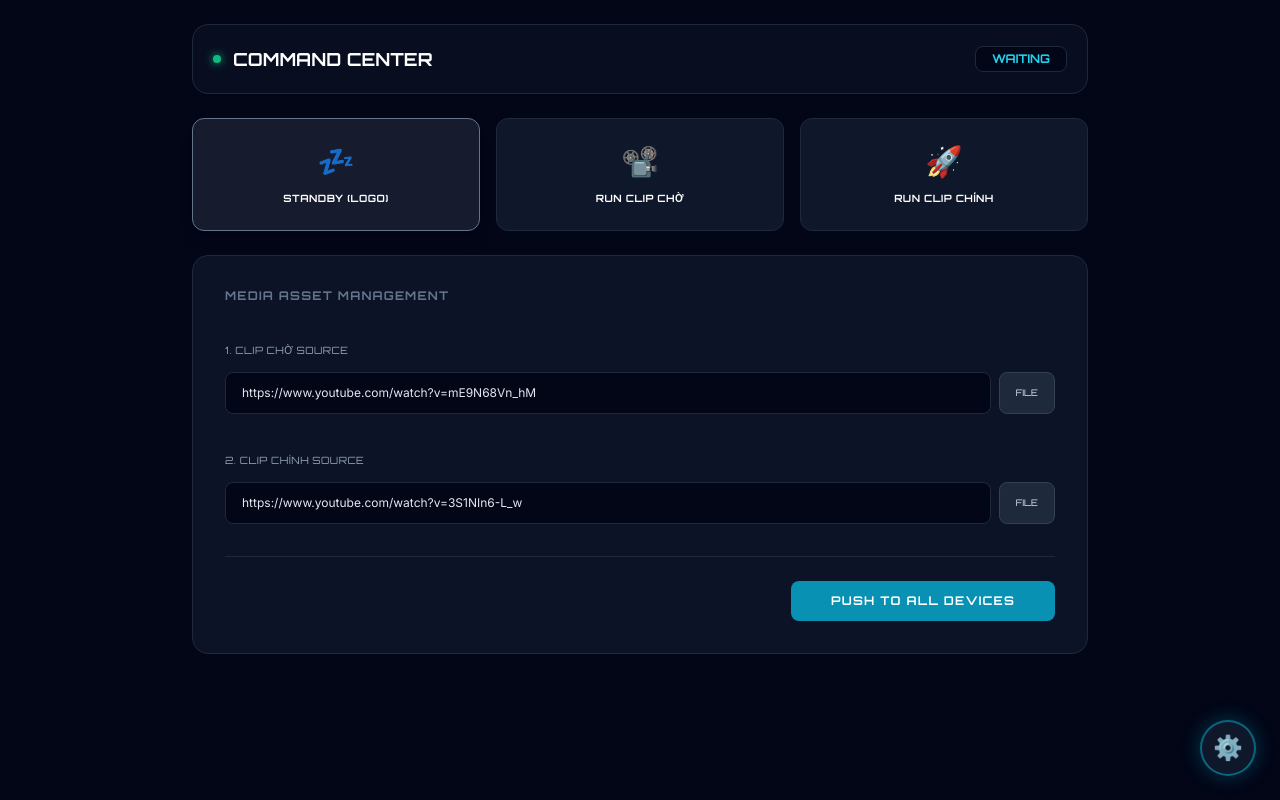
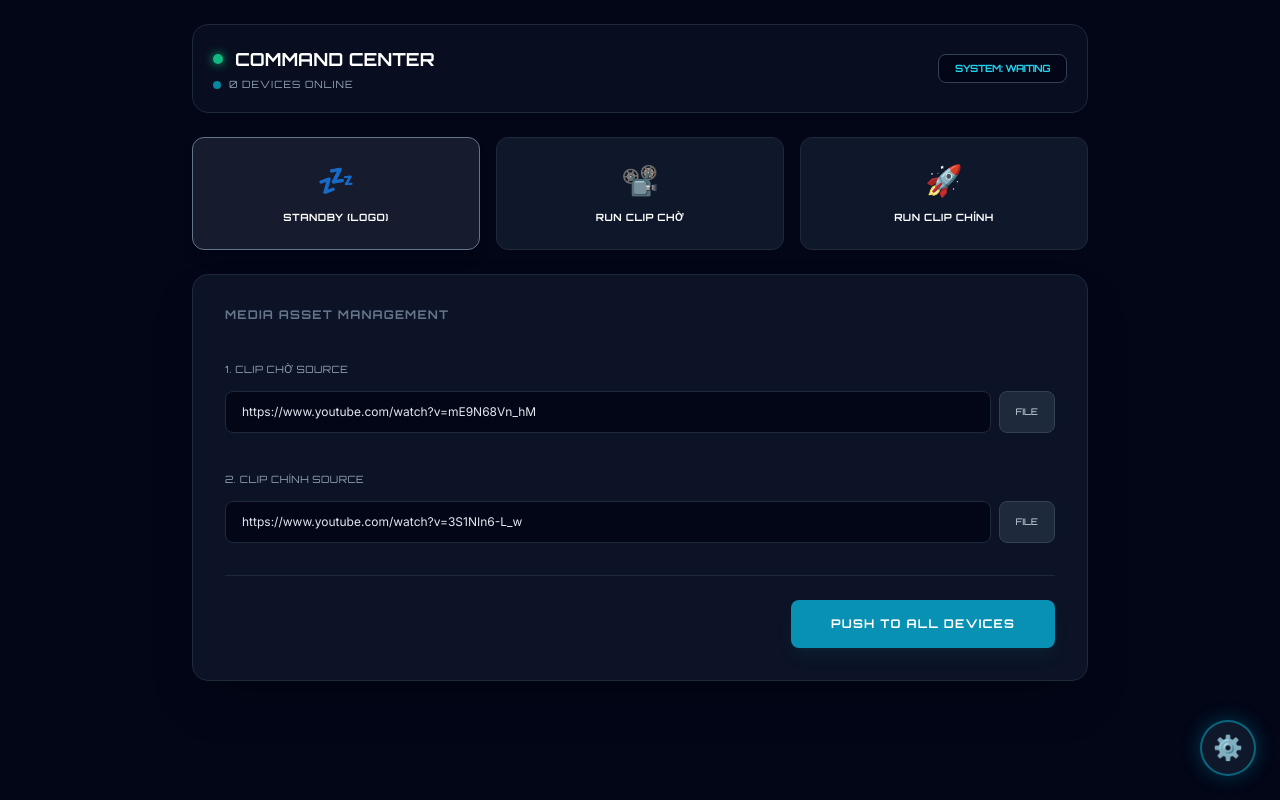
Before and after one commit to tranthienquy/KickOff_App, a React (Vite) app: page /#/admin in a window 1280 px wide. Built offline with nearby package versions, Linux system fonts and the light colour scheme; no server answers; the database is empty.

Commit message:
feat: Track active devices and display count
Implement device tracking in Firebase to monitor connected clients and the admin dashboard. Add a listener to display the count of active devices on the admin view.

```diff
--- a/components/AdminView.tsx
+++ b/components/AdminView.tsx
@@ -1,11 +1,12 @@
 
 import React, { useState, useEffect, useRef } from 'react';
 import { AppState, EventStatus } from '../types.ts';
-import { syncState, updateStatus, updateUrls, resetSystem, isFirebaseConnected, storage } from '../services/firebase.ts';
+import { syncState, updateStatus, updateUrls, isFirebaseConnected, storage, syncDeviceCount, trackDevice } from '../services/firebase.ts';
 import { ref as sRef, uploadBytesResumable, getDownloadURL } from 'firebase/storage';
 
 const AdminView: React.FC = () => {
   const [state, setState] = useState<AppState | null>(null);
+  const [deviceCount, setDeviceCount] = useState(0);
   const [countdownUrl, setCountdownUrl] = useState('');
   const [activatedUrl, setActivatedUrl] = useState('');
   const [isUpdating, setIsUpdating] = useState(false);
@@ -17,13 +18,24 @@ const AdminView: React.FC = () => {
   const activatedInputRef = useRef<HTMLInputElement>(null);
 
   useEffect(() => {
-    const unsubscribe = syncState((newState) => {
+    // Admin cũng tính là 1 thiết bị kết nối
+    trackDevice();
+
+    const unsubscribeState = syncState((newState) => {
       setState(newState);
-      setPendingStatus(null); // Reset trạng thái chờ khi Firebase đã cập nhật
+      setPendingStatus(null);
       if (!countdownUrl) setCountdownUrl(newState.countdownUrl);
       if (!activatedUrl) setActivatedUrl(newState.activatedUrl);
     });
-    return () => unsubscribe();
+
+    const unsubscribeDevices = syncDeviceCount((count) => {
+      setDeviceCount(count);
+    });
+
+    return () => {
+      unsubscribeState();
+      unsubscribeDevices();
+    };
   }, []);
 
   const handleStatusChange = async (status: EventStatus) => {
@@ -72,17 +84,24 @@ const AdminView: React.FC = () => {
     <div className="min-h-screen bg-[#020617] text-slate-200 font-inter p-4 md:p-6 pb-24">
       <div className="max-w-4xl mx-auto space-y-6">
 
-        <div className="flex justify-between items-center p-5 bg-slate-900/50 border border-slate-800 rounded-2xl">
-          <h1 className="text-lg font-orbitron font-bold text-white flex items-center gap-3">
-            <span className={`w-2 h-2 rounded-full ${connected ? 'bg-emerald-500 shadow-[0_0_8px_#10b981]' : 'bg-red-500'}`}></span>
-            COMMAND CENTER
-          </h1>
-          <div className="px-4 py-1 bg-slate-950 border border-slate-800 rounded-lg text-cyan-400 font-orbitron text-xs font-bold uppercase">
-            {state.status}
+        <div className="flex flex-col md:flex-row justify-between items-start md:items-center gap-4 p-5 bg-slate-900/50 border border-slate-800 rounded-2xl">
+          <div className="space-y-1">
+            <h1 className="text-lg font-orbitron font-bold text-white flex items-center gap-3">
+              <span className={`w-2.5 h-2.5 rounded-full ${connected ? 'bg-emerald-500 shadow-[0_0_10px_#10b981]' : 'bg-red-500'}`}></span>
+              COMMAND CENTER
+            </h1>
+            <div className="flex items-center gap-2 text-slate-400">
+              <span className="inline-block w-2 h-2 rounded-full bg-cyan-500 animate-pulse"></span>
+              <span className="text-[10px] font-orbitron uppercase tracking-widest">
+                {deviceCount} DEVICES ONLINE
+              </span>
+            </div>
+          </div>
+          <div className="px-4 py-1.5 bg-slate-950 border border-slate-700 rounded-lg text-cyan-400 font-orbitron text-[10px] font-bold uppercase tracking-tighter">
+            System: {state.status}
           </div>
         </div>
 
-        {/* Nút điều khiển với phản hồi tức thì */}
         <div className="grid grid-cols-1 md:grid-cols-3 gap-4">
           {[
             { id: EventStatus.WAITING, label: 'STANDBY (LOGO)', icon: '💤', color: 'slate' },
@@ -105,7 +124,7 @@ const AdminView: React.FC = () => {
           ))}
         </div>
 
-        <div className="bg-slate-900/80 border border-slate-800 rounded-2xl p-6 md:p-8 space-y-8">
+        <div className="bg-slate-900/80 border border-slate-800 rounded-2xl p-6 md:p-8 space-y-8 shadow-2xl">
           <h2 className="text-xs font-orbitron font-bold text-slate-500 uppercase tracking-widest">Media Asset Management</h2>
 
           <div className="space-y-8">
@@ -114,14 +133,14 @@ const AdminView: React.FC = () => {
               { label: '2. CLIP CHÍNH SOURCE', url: activatedUrl, set: setActivatedUrl, ref: activatedInputRef, prog: uploadProgress.activated, type: 'activated' }
             ].map((field, i) => (
               <div key={i} className="space-y-3">
-                <label className="text-[10px] font-orbitron text-slate-400 tracking-wider">{field.label}</label>
+                <label className="text-[10px] font-orbitron text-slate-400 tracking-wider uppercase">{field.label}</label>
                 <div className="flex gap-2">
                   <input
                     type="text" value={field.url} onChange={(e) => field.set(e.target.value)}
-                    className="flex-1 bg-slate-950 border border-slate-800 rounded-lg px-4 py-3 text-xs outline-none focus:border-cyan-500/50"
+                    className="flex-1 bg-slate-950 border border-slate-800 rounded-lg px-4 py-3 text-xs outline-none focus:border-cyan-500/50 transition-colors"
                   />
                   <input type="file" ref={field.ref} className="hidden" accept="video/*" onChange={(e) => handleFileUpload(e, field.type as any)} />
-                  <button onClick={() => field.ref.current?.click()} className="px-4 bg-slate-800 hover:bg-slate-700 rounded-lg text-[9px] font-orbitron border border-slate-700">
+                  <button onClick={() => field.ref.current?.click()} className="px-4 bg-slate-800 hover:bg-slate-700 rounded-lg text-[9px] font-orbitron border border-slate-700 transition-colors">
                     {field.prog > 0 ? `${field.prog}%` : 'FILE'}
                   </button>
                 </div>
@@ -133,7 +152,7 @@ const AdminView: React.FC = () => {
             <button
               onClick={handleUpdateUrls}
               disabled={isUpdating}
-              className="px-10 py-3 bg-cyan-600 hover:bg-cyan-500 text-white font-orbitron font-bold rounded-lg transition-all disabled:opacity-50 text-xs tracking-widest"
+              className="px-10 py-4 bg-cyan-600 hover:bg-cyan-500 text-white font-orbitron font-bold rounded-lg transition-all disabled:opacity-50 text-xs tracking-widest shadow-lg shadow-cyan-900/20 active:scale-95"
             >
               {isUpdating ? 'UPLOADING...' : 'PUSH TO ALL DEVICES'}
             </button>
--- a/components/ClientView.tsx
+++ b/components/ClientView.tsx
@@ -1,7 +1,7 @@
 
 import React, { useState, useEffect, useRef } from 'react';
 import { AppState, EventStatus } from '../types.ts';
-import { syncState, getServerTime } from '../services/firebase.ts';
+import { syncState, getServerTime, trackDevice } from '../services/firebase.ts';
 
 const ClientView: React.FC = () => {
   const [state, setState] = useState<AppState | null>(null);
@@ -12,8 +12,11 @@ const ClientView: React.FC = () => {
   const prevStateRef = useRef<AppState | null>(null);
   const loadingTimeoutRef = useRef<any>(null);
 
-  // 1. Đồng bộ trạng thái từ Firebase
+  // 1. Đồng bộ trạng thái và Theo dõi thiết bị
   useEffect(() => {
+    // Đánh dấu thiết bị này đang kết nối
+    trackDevice();
+
     const unsubscribe = syncState((newState) => {
       const prev = prevStateRef.current;
 
@@ -23,7 +26,6 @@ const ClientView: React.FC = () => {
         (newState.status === EventStatus.ACTIVATED && newState.activatedUrl !== prev.activatedUrl)
       );
 
-      // Nếu có sự thay đổi quan trọng, kích hoạt loading overlay
       if ((statusChanged || urlChanged || newState.timestamp !== prev?.timestamp) && newState.status !== EventStatus.WAITING) {
         setIsMediaLoading(true);
         if (loadingTimeoutRef.current) clearTimeout(loadingTimeoutRef.current);
@@ -42,19 +44,17 @@ const ClientView: React.FC = () => {
     };
   }, []);
 
-  // 2. Logic phát video với thời gian đồng bộ chuẩn
+  // 2. Logic phát video
   useEffect(() => {
     if (unlocked && state && state.status !== EventStatus.WAITING) {
       const isMuted = state.status === EventStatus.COUNTDOWN;
       const url = isMuted ? state.countdownUrl : state.activatedUrl;
       const media = getMediaSource(url, isMuted);
 
-      // CỰC KỲ QUAN TRỌNG: Sử dụng getServerTime() thay vì Date.now()
       const currentServerTime = getServerTime();
       const elapsedSeconds = Math.max(0, (currentServerTime - state.timestamp) / 1000);
 
       if (media.type === 'native' && videoRef.current) {
-        // Tối ưu: Chỉ reload nếu SRC thay đổi
         if (videoRef.current.src !== media.src) {
           videoRef.current.src = media.src;
           videoRef.current.load();
@@ -62,8 +62,6 @@ const ClientView: React.FC = () => {
 
         videoRef.current.muted = isMuted;
         videoRef.current.loop = isMuted;
-
-        // Nhảy đến vị trí thời gian đã trôi qua
         videoRef.current.currentTime = elapsedSeconds;
 
         const playPromise = videoRef.current.play();
@@ -76,15 +74,12 @@ const ClientView: React.FC = () => {
     }
   }, [state?.status, state?.timestamp, state?.countdownUrl, state?.activatedUrl, unlocked]);
 
-  // Sync định kỳ (mỗi 2 giây) để đảm bảo video không bị drift theo thời gian dài
   useEffect(() => {
     const driftCheck = setInterval(() => {
       if (unlocked && state && state.status !== EventStatus.WAITING && videoRef.current && !videoRef.current.paused) {
         const currentServerTime = getServerTime();
         const expectedTime = (currentServerTime - state.timestamp) / 1000;
         const actualTime = videoRef.current.currentTime;
-
-        // Nếu lệch quá 0.3s thì sync lại thầm lặng
         if (Math.abs(expectedTime - actualTime) > 0.3) {
           videoRef.current.currentTime = expectedTime;
         }
@@ -111,7 +106,6 @@ const ClientView: React.FC = () => {
   const getMediaSource = (url: string, isMuted: boolean = true) => {
     const youtubeRegex = /^.*(youtu.be\/|v\/|u\/\w\/|embed\/|watch\?v=|\&v=)([^#\&\?]*).*/;
     const match = url.match(youtubeRegex);
-    // Tính startParam dựa trên getServerTime
     const startParam = state ? Math.floor(Math.max(0, (getServerTime() - state.timestamp) / 1000)) : 0;
 
     if (match && match[2].length === 11) {
--- a/services/firebase.ts
+++ b/services/firebase.ts
@@ -1,6 +1,6 @@
 
 import { initializeApp } from 'firebase/app';
-import { getDatabase, ref, onValue, set, update, Database } from 'firebase/database';
+import { getDatabase, ref, onValue, set, update, Database, onDisconnect, push } from 'firebase/database';
 import { getStorage, FirebaseStorage } from 'firebase/storage';
 import { AppState, INITIAL_STATE } from '../types.ts';
 
@@ -27,11 +27,9 @@ if (isConfigValid) {
     db = getDatabase(app);
     storage = getStorage(app);
 
-    // Theo dõi độ lệch thời gian giữa Client và Server
     const offsetRef = ref(db, ".info/serverTimeOffset");
     onValue(offsetRef, (snap) => {
       serverTimeOffset = snap.val() || 0;
-      console.log("⏰ Server time offset updated:", serverTimeOffset, "ms");
     });
 
   } catch (error) {
@@ -40,11 +38,39 @@ if (isConfigValid) {
 }
 
 const stateRef = db ? ref(db, 'eventState') : null;
+const connectionsRef = db ? ref(db, 'activeConnections') : null;
 
 export { storage };
 
-// Hàm lấy thời gian chuẩn đã đồng bộ với Server
 export const getServerTime = () => Date.now() + serverTimeOffset;
+
+// Theo dõi thiết bị kết nối
+export const trackDevice = () => {
+  if (!db || !connectionsRef) return;
+
+  const connectedRef = ref(db, ".info/connected");
+  onValue(connectedRef, (snap) => {
+    if (snap.val() === true) {
+      const myConnectionRef = push(connectionsRef);
+      // Khi mất kết nối, tự động xóa node này
+      onDisconnect(myConnectionRef).remove();
+      // Đánh dấu thiết bị đang online
+      set(myConnectionRef, {
+        lastSeen: getServerTime(),
+        userAgent: navigator.userAgent
+      });
+    }
+  });
+};
+
+// Lấy số lượng thiết bị đang online
+export const syncDeviceCount = (callback: (count: number) => void) => {
+  if (!connectionsRef) return () => {};
+  return onValue(connectionsRef, (snap) => {
+    const data = snap.val();
+    callback(data ? Object.keys(data).length : 0);
+  });
+};
 
 let localState = { ...INITIAL_STATE };
 let localListeners: ((state: AppState) => void)[] = [];
@@ -78,11 +104,4 @@ export const updateUrls = (countdownUrl: string, activatedUrl: string) => {
   localListeners.forEach(l => l(localState));
 };
 
-export const resetSystem = () => {
-  const resetState = { ...INITIAL_STATE, timestamp: getServerTime() };
-  if (stateRef) return set(stateRef, resetState);
-  localState = resetState;
-  localListeners.forEach(l => l(localState));
-};
-
 export const isFirebaseConnected = () => isConfigValid && !!storage;
```
